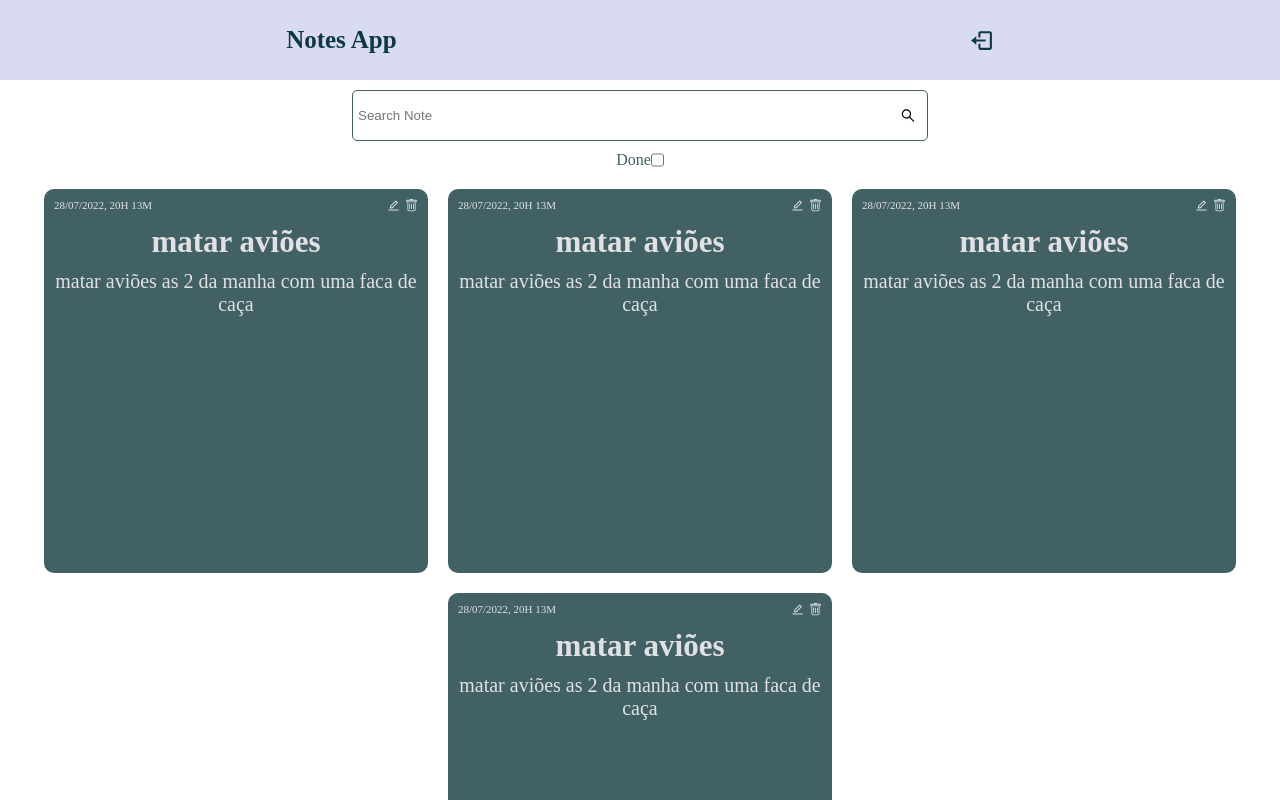
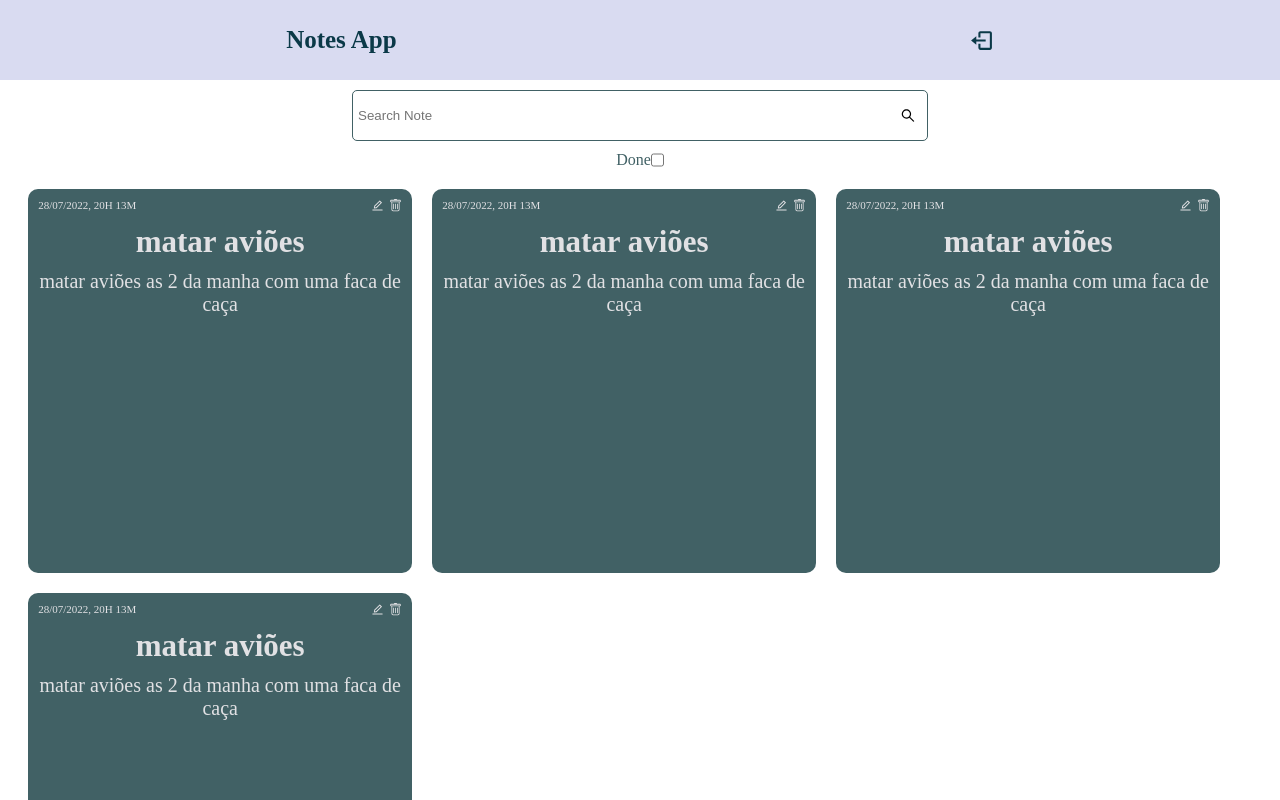
Before and after one commit to lucas271/typescript-notes_app, a React (Create React App) app in the folder client/: page / in a window 1280 px wide. Shown: the top 800 px of the page. Built offline with nearby package versions, Linux system fonts and the light colour scheme.

Commit message:
style_update

```diff
--- a/client/src/pages/homePage/HomePage.tsx
+++ b/client/src/pages/homePage/HomePage.tsx
@@ -56,13 +56,6 @@ const Notes: Note[]= [
         done: false,
         id: 'odko654asdaczskdoa'
     },
-    {
-        title: 'matar aviões ',
-        text: 'matar aviões as 2 da manha com uma faca de caça',
-        date: new Date(),
-        done: true,
-        id: 'odkos41da21askdoa'
-    }
 ]
 
 const HomePage: React.FC = () => {
--- a/client/src/pages/homePage/styles/style.scss
+++ b/client/src/pages/homePage/styles/style.scss
@@ -43,7 +43,9 @@
     .notes_container{
         flex-direction: row;
         flex-wrap: wrap;
-        justify-content: center;
+
+        /* quick fix*/
+        margin-left: 2.2%;
     }
 }
 
```
